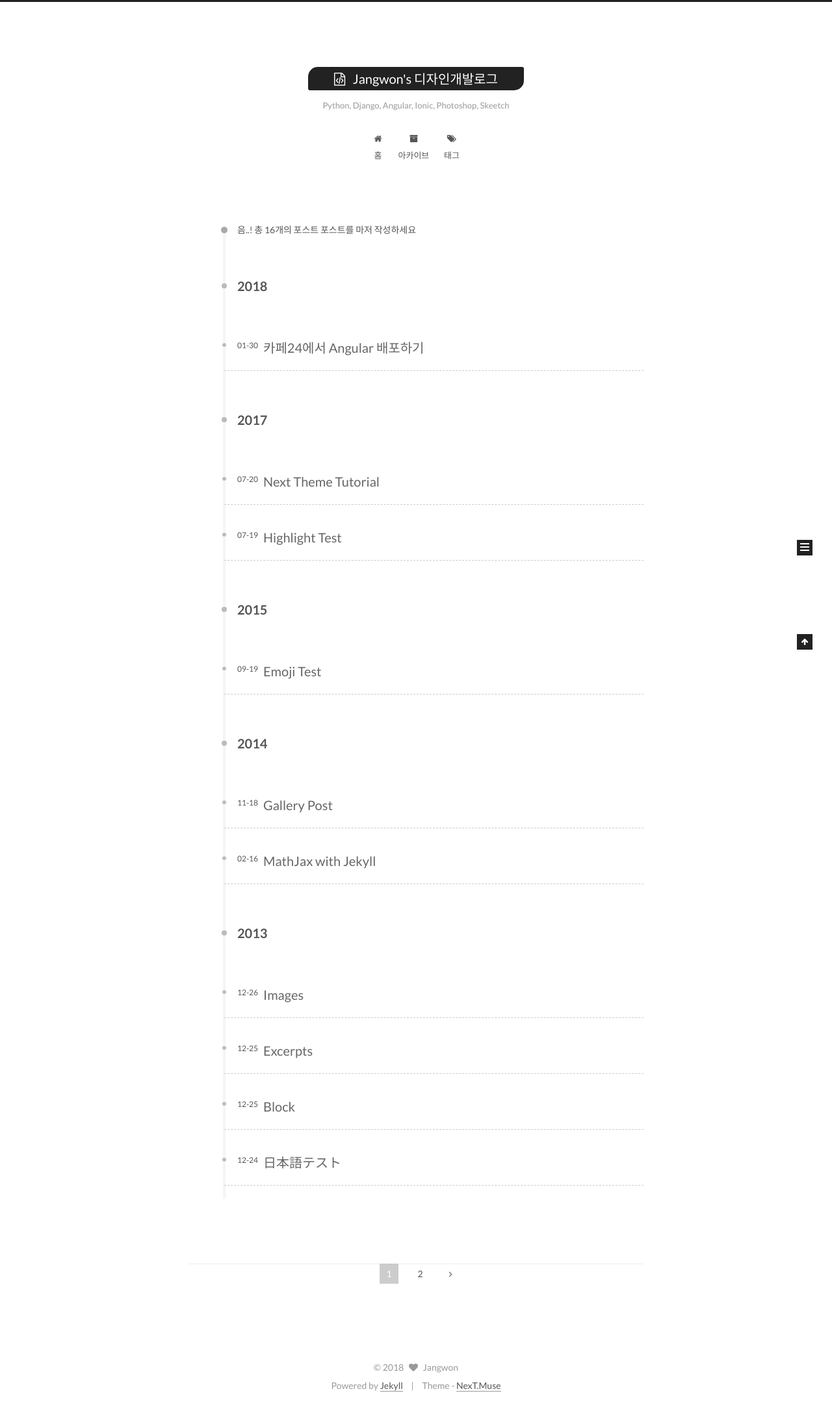
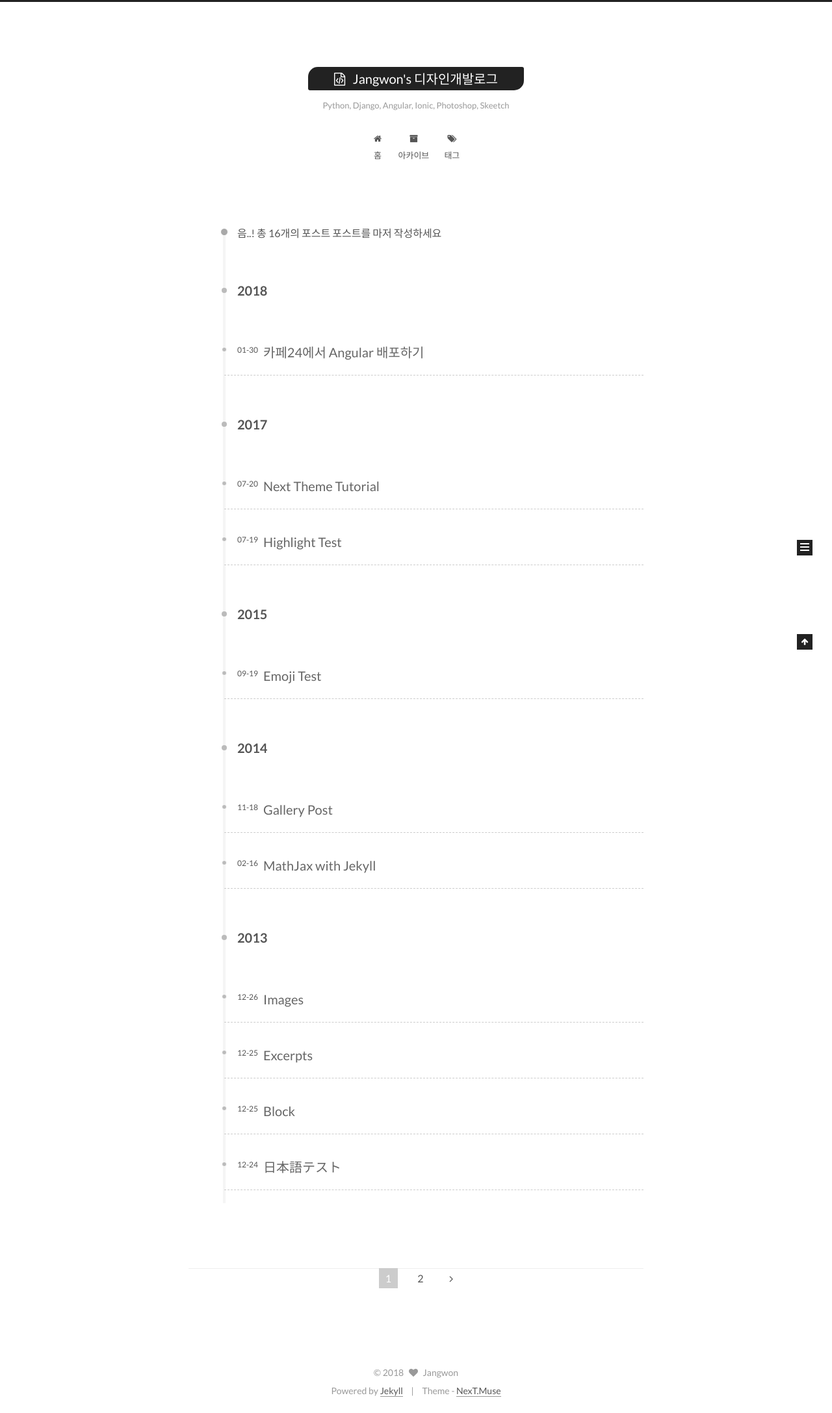
Before and after one commit to wkddnjset/wkddnjset.github.io, a Jekyll site: the page built from archives/index.html, in a window 1280 px wide. Shown: the whole page at 65% size. Built offline with Jekyll 4.4.1, drawn with Linux system fonts in a browser that asks for light colours.

Commit message:
2018-01-31

```diff
--- a/_sass/_common/scaffolding/base.scss
+++ b/_sass/_common/scaffolding/base.scss
@@ -7,7 +7,7 @@
 body {
   position: relative; // Required by scrollspy
   font-family: $font-family-base;
-  font-size: $font-size-base;
+  font-size: 16px;
   line-height: $line-height-base;
   color: $text-color;
   background: $body-bg-color;
@@ -16,7 +16,9 @@ body {
   @include tablet() { padding-right: 0 !important; }
   @include desktop-large() { font-size: $font-size-large; }
 }
-
+h2{
+  font-size:20px;
+}
 h1, h2, h3, h4, h5, h6 {
   margin: 0;
   padding: 0;
```
